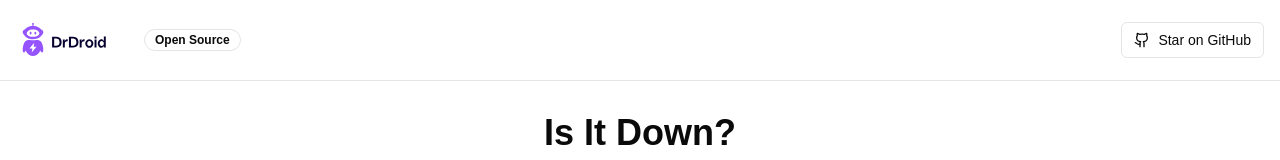
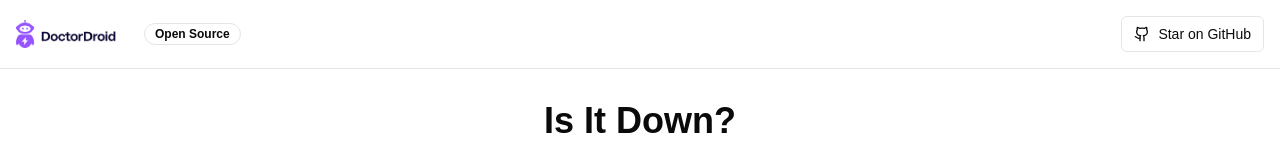
Before and after one commit to Heyian/status-page-aggregator, a Next.js app: page / in a window 1280 px wide. Shown: the top 160 px of the page. Built offline with nearby package versions, Linux system fonts and the light colour scheme; no server answers; the database is empty.

Commit message:
logo fix

```diff
--- a/app/components/StatusMonitorClient.tsx
+++ b/app/components/StatusMonitorClient.tsx
@@ -267,7 +267,7 @@ export function StatusMonitorClient({
             <div className="flex items-center gap-4">
               <div className="flex items-center gap-3">
                 <img
-                  src="/logos/drdroid-logo.svg"
+                  src="/logos/drdroid-logo-full.png"
                   alt="DrDroid Logo"
                   width={100}
                   height={100}
```
